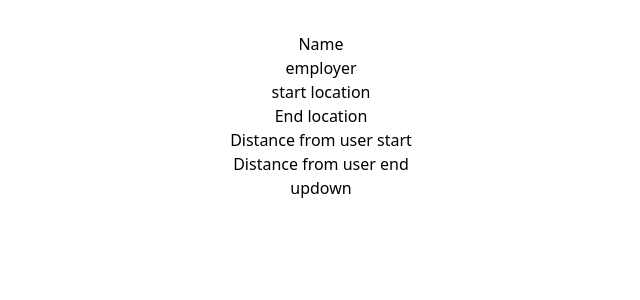
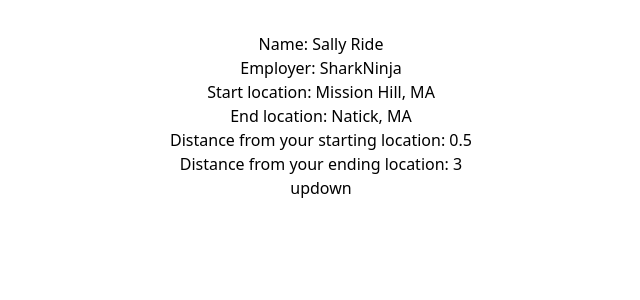
Before and after one commit to sevensrig/NuCarpoolTechnicalChallenge, a React (Vite) app: page / in a window 1280 px wide. Shown: the top 300 px of the page, without its empty margins (319-959 px from the left). Built offline with nearby package versions, Linux system fonts and the light colour scheme.

Commit message:
Like and dislike buttons advance matches

```diff
--- a/src/MatchingTiles.tsx
+++ b/src/MatchingTiles.tsx
@@ -1,18 +1,30 @@
 import { matchList } from './data/sample_carpool_data'
+import { useState } from 'react';
 
 function MatchingTiles() {
+    const [ index, setIndex ] = useState(0)
+    const [ currPotentialMatch, setCurrPotentialMatch ] = useState(matchList[0])
+    function handleLikeButton() {
+        setCurrPotentialMatch(matchList[index + 1])
+        setIndex(() => index + 1)
+    }
+    function handleDislikeButton() {
+        setCurrPotentialMatch(matchList[index + 1])
+        setIndex(() => index + 1)
+    }
+
     return(
         <>
             <div>
-                <p>Name</p>
-                <p>employer</p>
-                <p>start location</p>
-                <p>End location</p>
-                <p>Distance from user start</p>
-                <p>Distance from user end</p>
+                <p>Name: {`${currPotentialMatch.firstName} ${currPotentialMatch.lastName}`}</p>
+                <p>Employer: {currPotentialMatch.employer}</p>
+                <p>Start location: {currPotentialMatch.startLocation}</p>
+                <p>End location: {currPotentialMatch.endLocation}</p>
+                <p>Distance from your starting location: {currPotentialMatch.startDistanceDelta}</p>
+                <p>Distance from your ending location: {currPotentialMatch.endDistanceDelta}</p>
                 <div>
-                    <button>up</button>
-                    <button>down</button>
+                    <button onClick = {handleLikeButton}>up</button>
+                    <button onClick = {handleDislikeButton}>down</button>
                 </div>
             </div>
         </>
```
